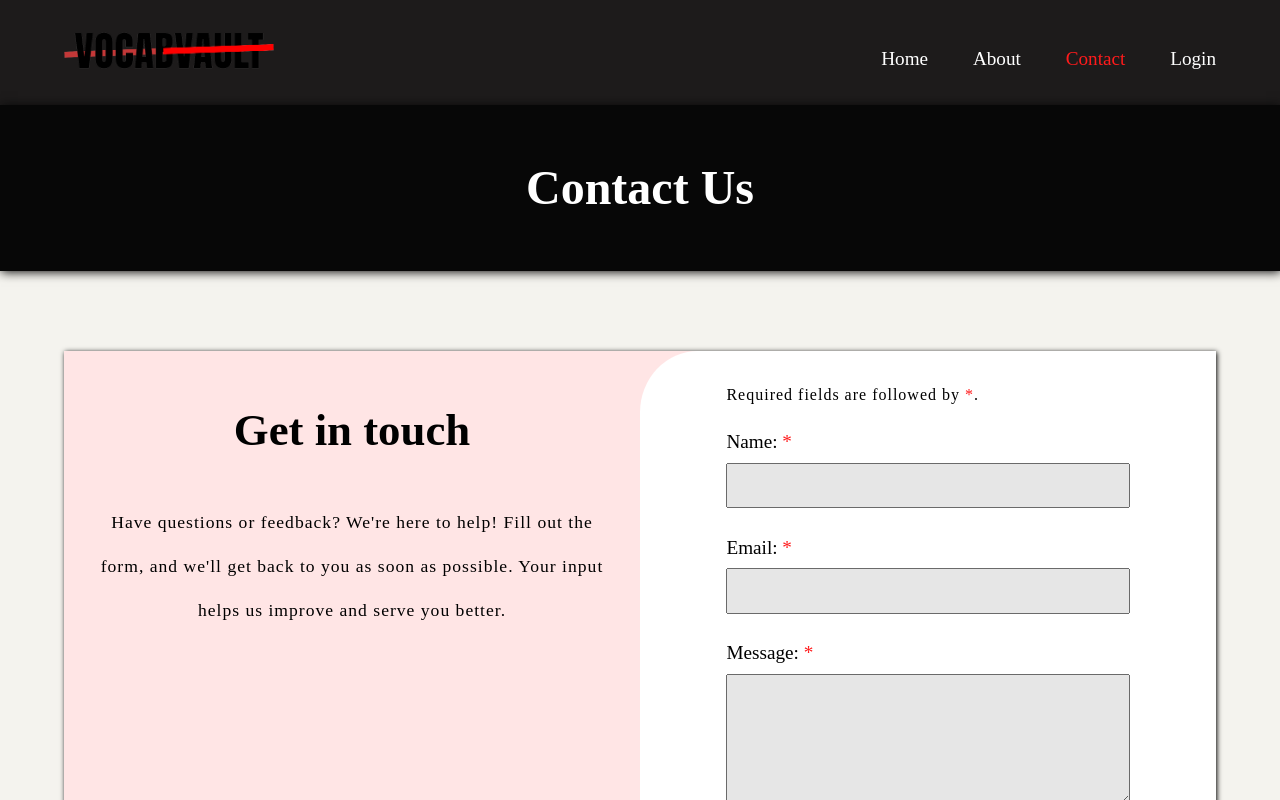
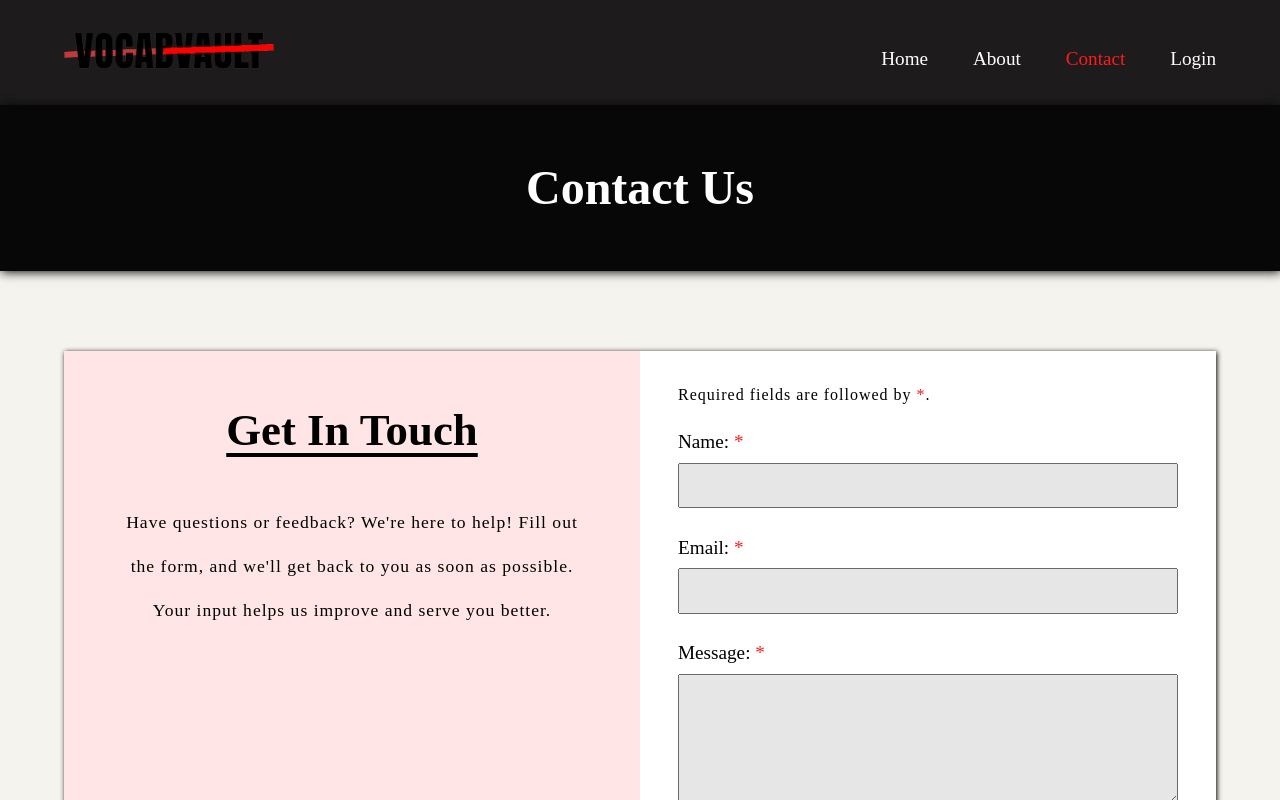
Before and after one commit to andy-agyeiDwumah-hybytes/capstone_project, a React (Vite) app: page /contact in a window 1280 px wide. Shown: the top 800 px of the page. Built offline with nearby package versions, Linux system fonts and the light colour scheme; no server answers.

Commit message:
Remove border radius styling in Contact component

```diff
--- a/src/pages/contact/Contact.jsx
+++ b/src/pages/contact/Contact.jsx
@@ -25,7 +25,6 @@ export default function Contact() {
     setName("")
     setEmail("")
     setMessage("")
-    return
   }
 
   return (
@@ -44,7 +43,7 @@ export default function Contact() {
                 className={styles.getInTouchHeading}
                 id="get-in-touch-heading"
               >
-                Get in touch
+                Get In Touch
               </h3>
               <p className={styles.getInTouchText}>
                 Have questions or feedback? We&apos;re here to help! Fill out
@@ -93,6 +92,7 @@ export default function Contact() {
                   </label>
                   <input
                     type="email"
+                    inputMode="email"
                     id="email"
                     name="user_email"
                     value={email}
--- a/src/pages/contact/Contact.module.css
+++ b/src/pages/contact/Contact.module.css
@@ -1,6 +1,7 @@
 .textFormWrapper {
     display: grid;
-    margin: 5rem 0;
+    grid-template-columns: repeat(auto-fit, minmax(min(100%, 500px), 1fr));
+    margin-block: 5rem;
     box-shadow: 1px 1px 5px var(--black);
     background-color: #ffe5e5;
 }
@@ -8,10 +9,14 @@
 .textWrapper {
     text-align: center;
     background: #ffe5e5;
+    padding-block: 0.5em;
+    padding-inline: min(10%, 3.5em);
 }
 
 .getInTouchHeading {
     font-size: 2.8rem;
+    text-decoration: underline;
+    text-underline-offset: 8px;
 }
 
 .getInTouchText {
@@ -19,18 +24,18 @@
 }
 
 .formWrapper {
-    padding: 0.5em 0;
-    margin: 0;
+    padding-block: 0.5em;
     background-color: var(--white);
 }
 
 .form {
-    margin: 0 auto;
+    margin-inline: auto;
+    width: min(90%, 500px);
 }
 
 .label {
     display: block;
-    margin-bottom: 0.5em;
+    margin-block-end: 0.5em;
 }
 
 .input, .textarea {
@@ -40,7 +45,7 @@
 }
 
 .input {
-    margin-bottom: 1.5em;
+    margin-block-end: 1.5em;
 }
 
 .label,
@@ -58,11 +63,12 @@
 }
 
 .btnContainer {
-    margin: 2em 0;
+    margin-block: 2em;
 }
 
 .submitBtn {
-    padding: 0.5em 1em;
+    padding-block: 0.5em;
+    padding-inline: 1em;
     font-size: 1.1rem;
     background: linear-gradient(to right, var(--red), var(--white));
     box-shadow: 2px 2px var(--black);
@@ -71,41 +77,13 @@
 }
 
 @media (width >= 280px) {
-    .textFormWrapper {
-        grid-template-columns: repeat(1, minmax(100px, 1fr));
-    }
-
-    .form {
-        width: 90%;
-    }
-
-    .formWrapper {
-        border-start-start-radius: 5%;
-        border-start-end-radius: 5%;
-    }
-
     .textWrapper {
-        padding-inline: 0.5em;
-        margin-bottom: 2em;
+        margin-block-end: 2em;
     }
 }
 
 @media (width >= 992px) {
-    .textFormWrapper {
-        grid-template-columns: repeat(2, minmax(100px, 1fr));
-    }
-
-    .form {
-        width: 70%;
-    }
-
-    .formWrapper {
-        border-radius: 0;
-        border-start-start-radius: 10%;
-    }
-
     .textWrapper {
-        padding: 0.5em 2em;
-        margin-bottom: 0;
+        margin-block-end: 0;
     }
 }
```
